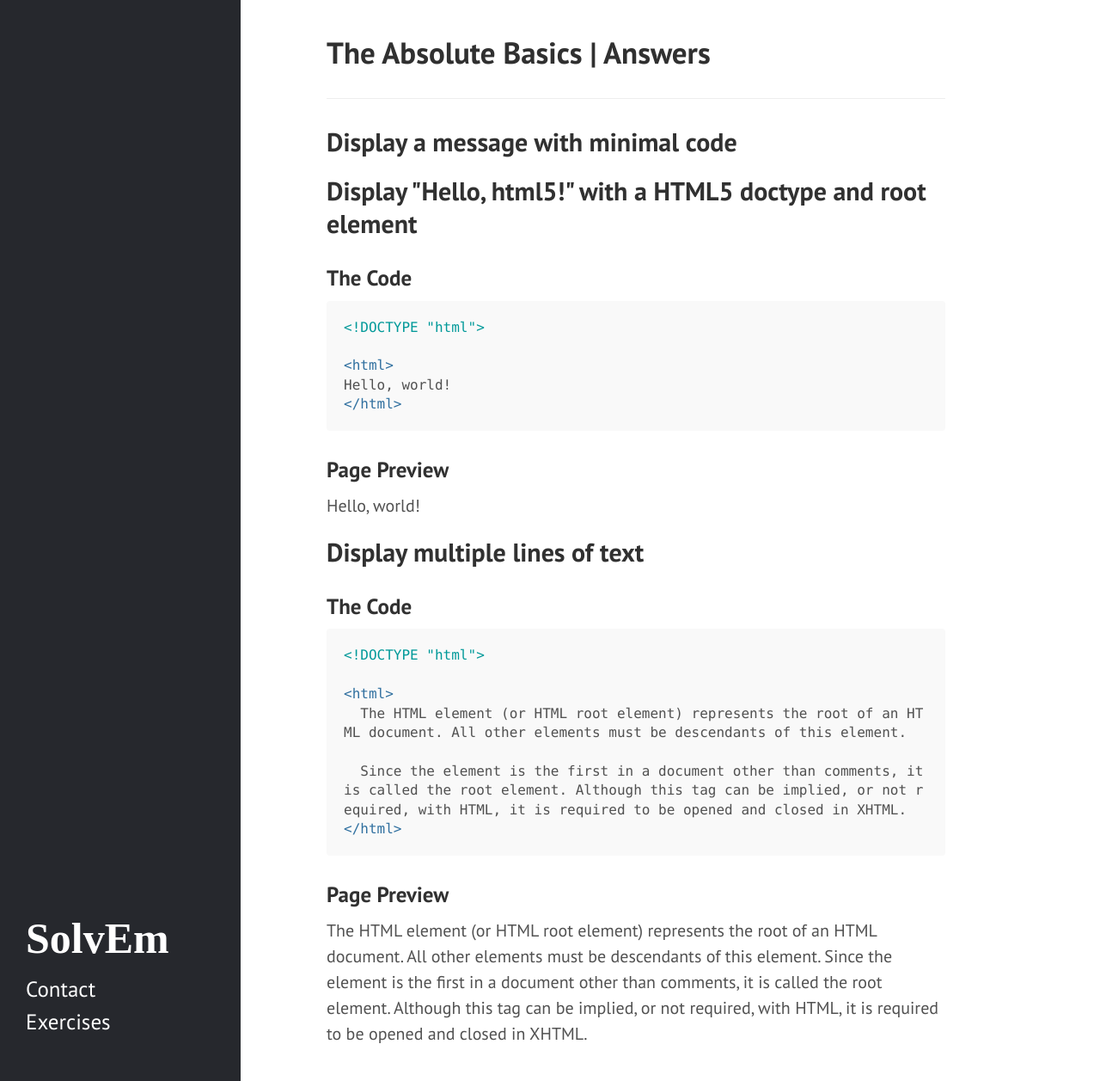
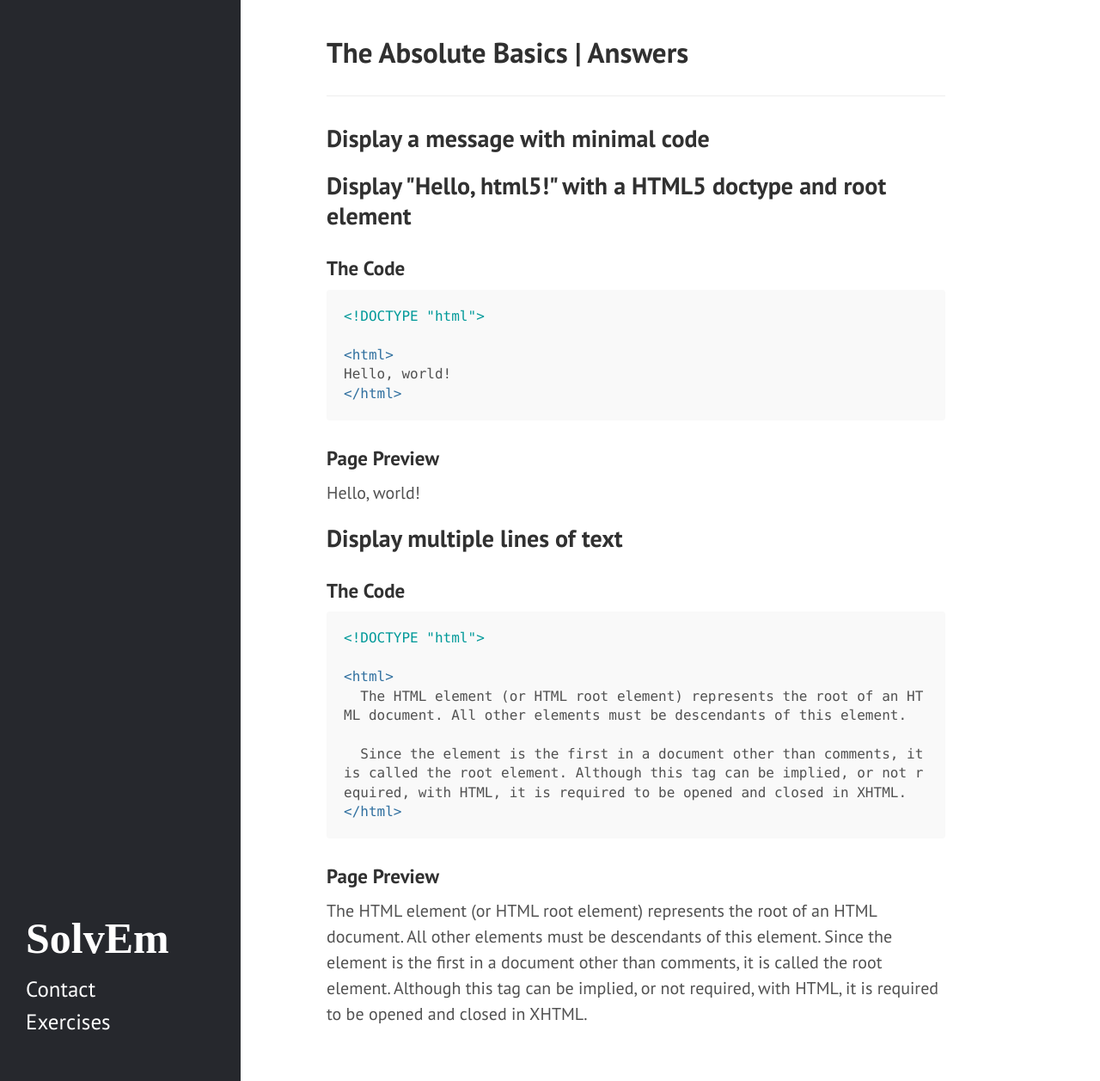
Before and after one commit to kranzuft/nodlim_old, a Jekyll site: the page built from _htmlprac/ans/basic.md, in a window 1280 px wide and 1257 px high. Shown: the whole window at 86% size. Built offline with Jekyll 4.4.1, drawn with Linux system fonts in a browser that asks for light colours.

Commit message:
slightly downsized headings

```diff
--- a/public/css/poole.css
+++ b/public/css/poole.css
@@ -88,18 +88,18 @@ h1, h2, h3, h4, h5, h6 {
   text-rendering: optimizeLegibility;
 }
 h1 {
-  font-size: 1.75rem;
+  font-size: 1.65rem;
 }
 h2 {
-  font-size: 1.5rem;
+  font-size: 1.4rem;
   margin-top: 1rem;
 }
 h3 {
-  font-size: 1.25rem;
+  font-size: 1.15rem;
   margin-top: 1.5rem;
 }
 h4, h5, h6 {
-  margin-top: 1rem;
+  margin-top: 0.9rem;
   font-size: 1rem;
 }
 
```
Also changed, not shown: public/css/hyde.css (+3 -23 lines).
